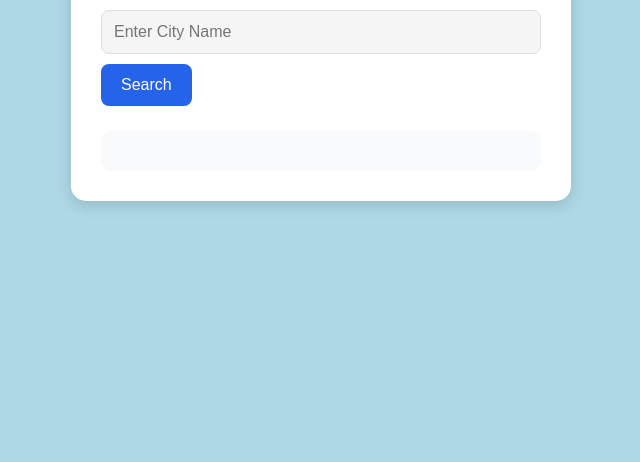
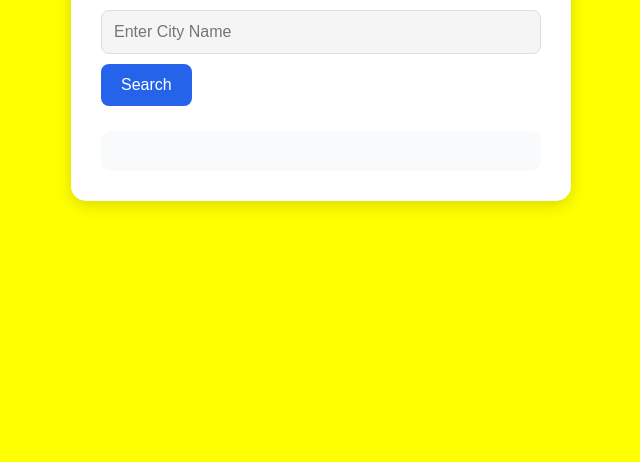
Before and after one commit to Het-Dholakiya/weather-app, a plain HTML site: page index.html in a window 1280 px wide. Shown: the part 338-800 px from the top of the page, without its empty margins (319-959 px from the left). Drawn offline with Linux system fonts and the light colour scheme.

Commit message:
Set yellow background in feature one

```diff
--- a/style.css
+++ b/style.css
@@ -1,7 +1,6 @@
 body{
     margin: 0;
-    background-color: lightblue;
-    background-color: lightblue;
+    background-color: yellow;
     display: flex;
     justify-content: center;
     align-items: center;
```
